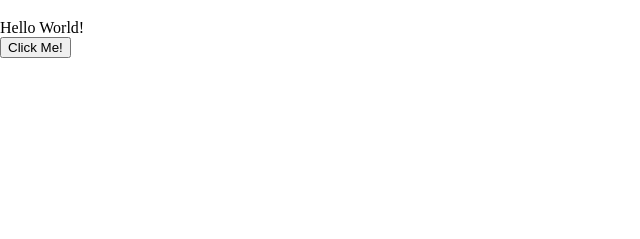
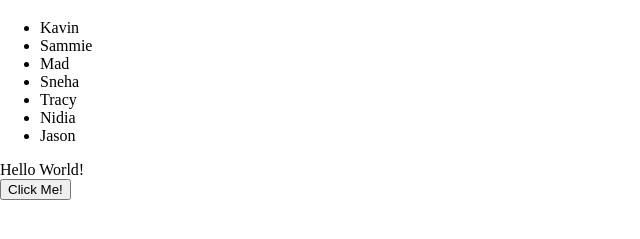
Before and after one commit to snehachitre-apps/KC_meetup_01, a plain HTML site: page index.html in a window 1280 px wide. Shown: the part 61-300 px from the top of the page, without its empty margins (0-640 px from the left). Drawn offline with Linux system fonts and the light colour scheme.

Commit message:
Add unordered list with names

```diff
--- a/index.html
+++ b/index.html
@@ -11,6 +11,15 @@
 <header>
     <h1>This is our very creative header.</h1>
     <nav>
+        <ul>
+            <li>Kavin</li>
+            <li>Sammie</li>
+            <li>Mad</li>
+            <li>Sneha</li>
+            <li>Tracy</li>
+            <li>Nidia</li>
+            <li>Jason</li>
+        </ul>
 
     </nav>
 </header>
```
